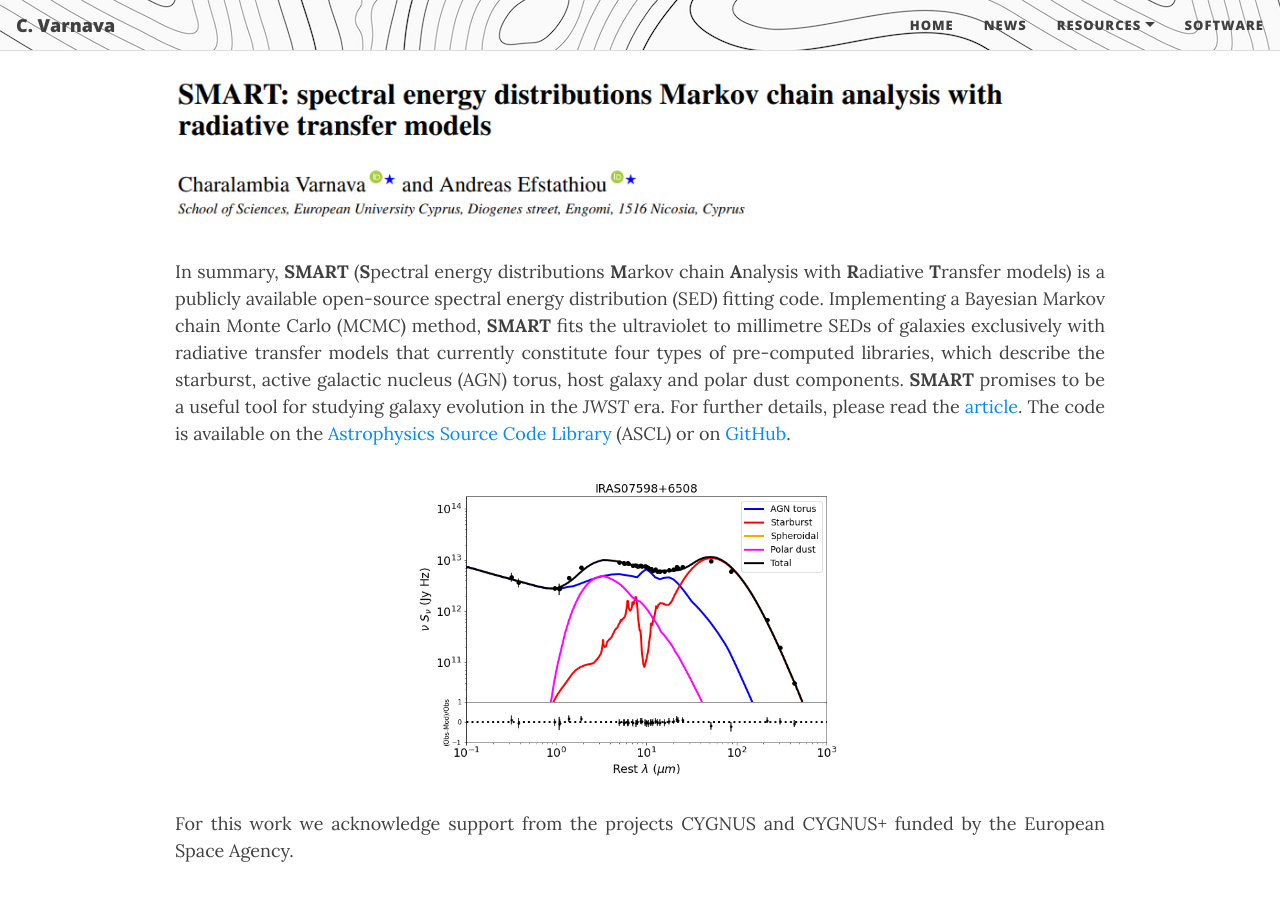
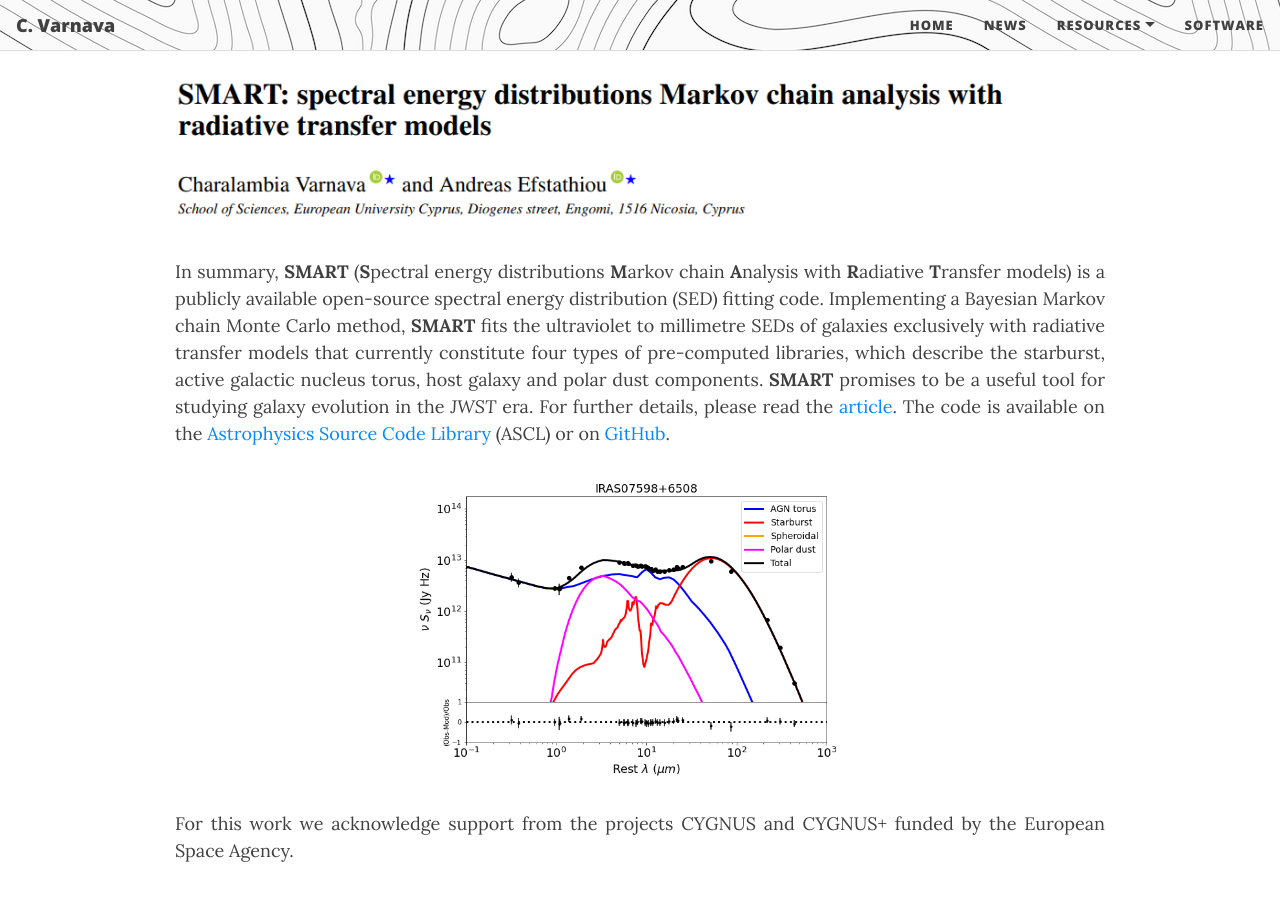
Before and after one commit to ch-var/ch-var.github.io, a Jekyll site: the page built from 2024-04-30-SMART.html, in a window 1280 px wide and 900 px high, scrolled down 477 px. Built offline with Jekyll 4.4.1, drawn with Linux system fonts in a browser that asks for light colours.

Commit message:
Update 2024-04-30-SMART.html

```diff
--- a/2024-04-30-SMART.html
+++ b/2024-04-30-SMART.html
@@ -29,7 +29,7 @@
 <img src="/assets/img/SMART_MNRAS.png">
 </p>
 
-<p align='justify'>In summary, <b>SMART</b> (<b>S</b>pectral energy distributions <b>M</b>arkov chain <b>A</b>nalysis with <b>R</b>adiative <b>T</b>ransfer models) is a publicly available open-source spectral energy distribution (SED) fitting code. Implementing a Bayesian Markov chain Monte Carlo (MCMC) method, <b>SMART</b> fits the ultraviolet to millimetre SEDs of galaxies exclusively with radiative transfer models that currently constitute four types of pre-computed libraries, which describe the starburst, active galactic nucleus (AGN) torus, host galaxy and polar dust components. <b>SMART</b> promises to be a useful tool for studying galaxy evolution in the <i>JWST</i> era. For further details, please read the <a href="https://doi.org/10.1093/mnras/stae1141">article</a>. The code is available on the <a href="https://www.ascl.net/2406.003">Astrophysics Source Code Library</a> (ASCL) or on <a href="https://github.com/ch-var/SMART">GitHub</a>.</p>
+<p align='justify'>In summary, <b>SMART</b> (<b>S</b>pectral energy distributions <b>M</b>arkov chain <b>A</b>nalysis with <b>R</b>adiative <b>T</b>ransfer models) is a publicly available open-source spectral energy distribution (SED) fitting code. Implementing a Bayesian Markov chain Monte Carlo method, <b>SMART</b> fits the ultraviolet to millimetre SEDs of galaxies exclusively with radiative transfer models that currently constitute four types of pre-computed libraries, which describe the starburst, active galactic nucleus torus, host galaxy and polar dust components. <b>SMART</b> promises to be a useful tool for studying galaxy evolution in the <i>JWST</i> era. For further details, please read the <a href="https://doi.org/10.1093/mnras/stae1141">article</a>. The code is available on the <a href="https://www.ascl.net/2406.003">Astrophysics Source Code Library</a> (ASCL) or on <a href="https://github.com/ch-var/SMART">GitHub</a>.</p>
 
 <p align="center">
 <img src="/assets/img/IRAS07598+6508_CYGNUS.png" width="50%" height="50%">
```
